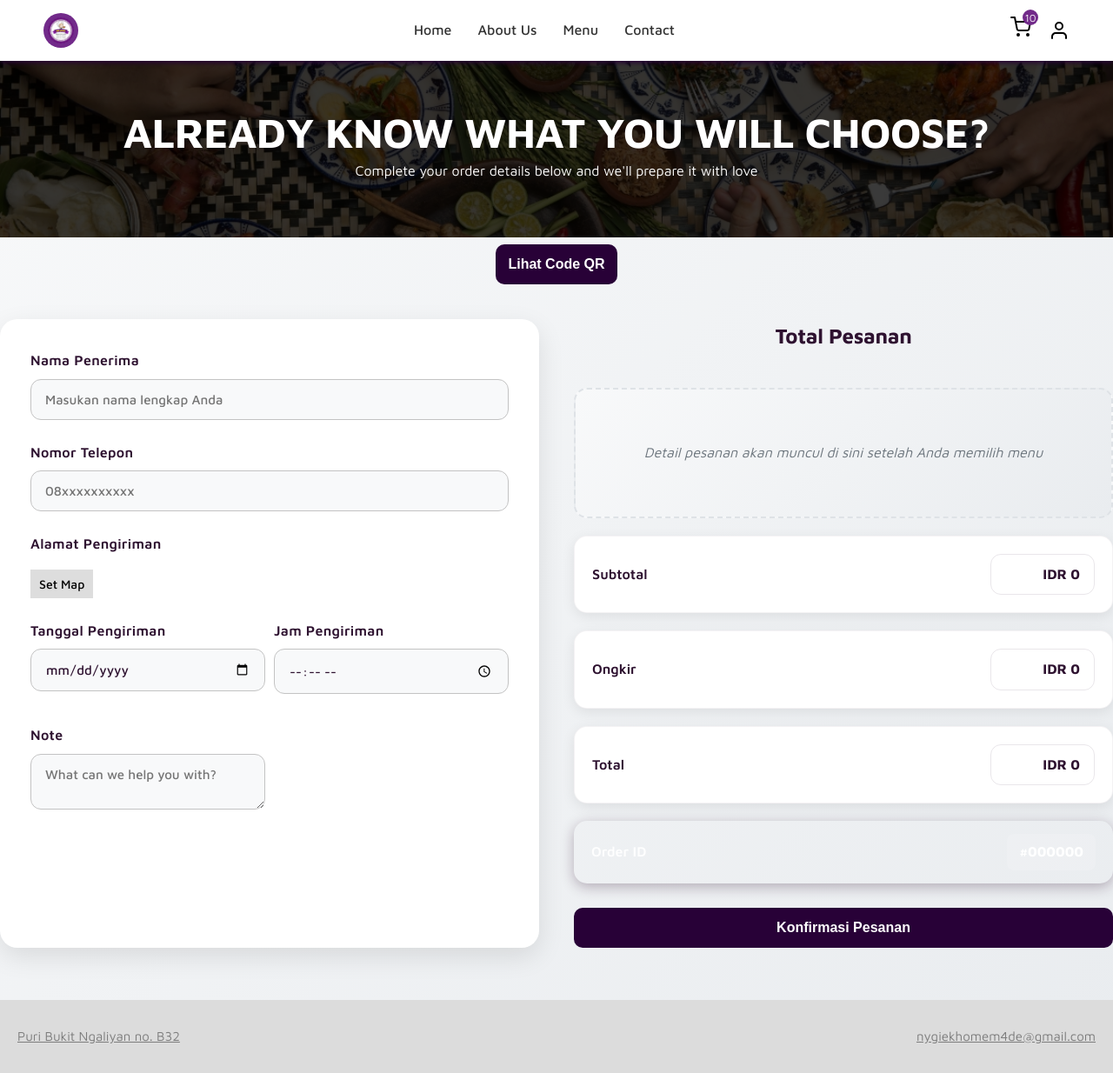
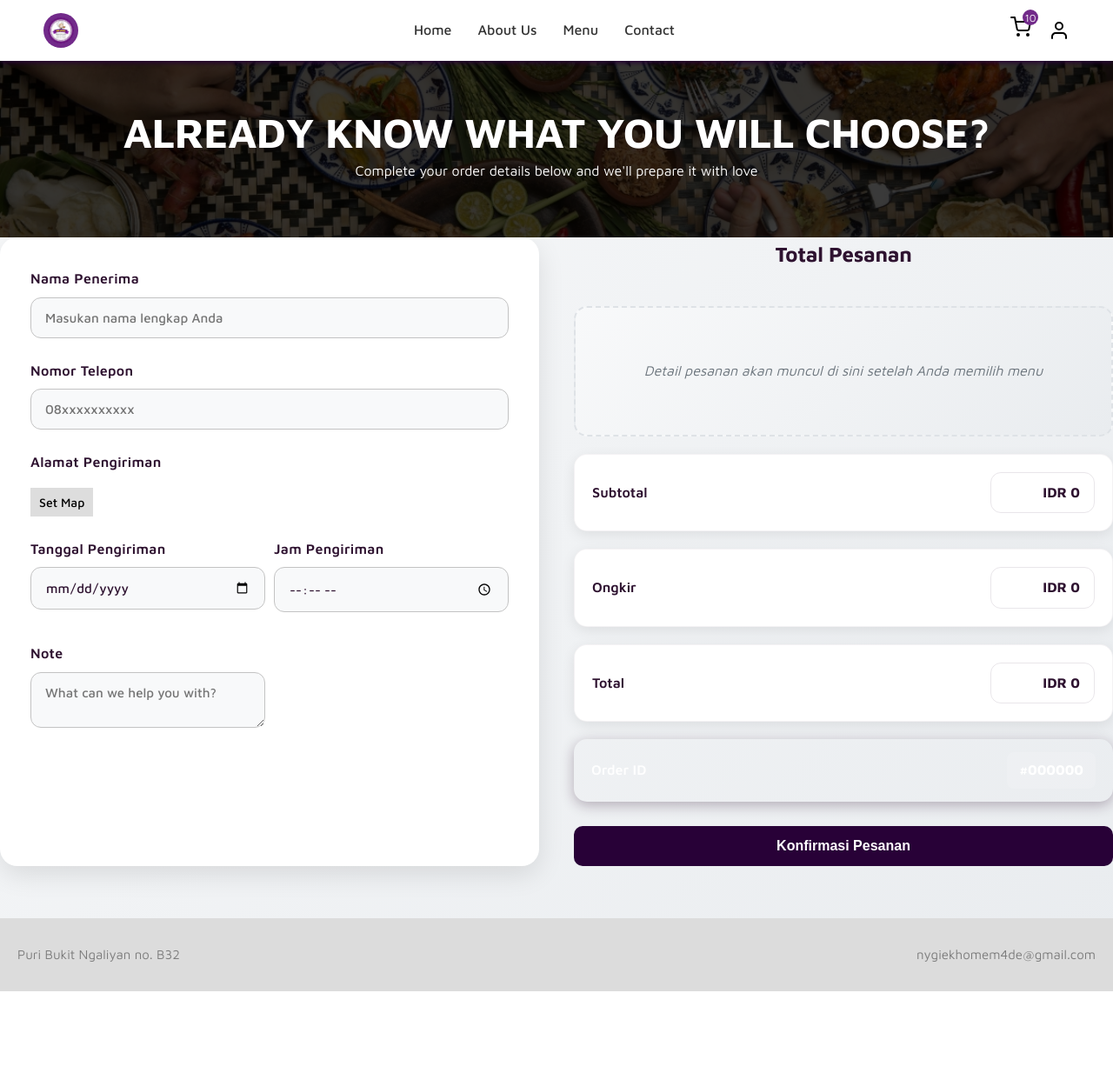
Before and after one commit to hizkia1437/Hizkia-Aditya-16-XPPLG1, a PHP site: page /paymentrevisi.php in a window 1280 px wide. Shown: the whole page at 87% size. After the commit the page ends 1140 px from the top, so only its background shows below. Run offline with PHP 8.4, Linux system fonts and the light colour scheme; some libraries are stand-ins or nearby versions; some web fonts are replaced.

Commit message:
Add files via upload

```diff
--- a/pjbl/paymentrevisi.php
+++ b/pjbl/paymentrevisi.php
@@ -196,118 +196,7 @@
             z-index: 1;
         }
 
-        /* QR Button - Enhanced */
-        .qr-button-container {
-    text-align: center;
-    margin-bottom: 40px;
-}
 
-.btn-qr {
-    padding: 14px;
-    background: #280137;
-    color: white;
-    border: none;
-    border-radius: 10px;
-    cursor: pointer;
-    font-size: 16px;
-    font-weight: 600;
-    transition: all 0.3s ease;
-    margin-top: 8px;
-    position: relative;
-    overflow: hidden;
-}
-
-.btn-qr::before {
-    content: '';
-    position: absolute;
-    top: 0;
-    left: -100%;
-    width: 100%;
-    height: 100%;
-    background: linear-gradient(90deg, transparent, rgba(255,255,255,0.2), transparent);
-    transition: left 0.5s;
-}
-
-.btn-qr:hover::before {
-    left: 100%;
-}
-
-.btn-qr:hover {
-    background: #3d1a4f;
-    transform: translateY(-1px);
-    box-shadow: 0 8px 20px rgba(40, 1, 55, 0.25);
-}
-
-.btn-qr:active {
-    transform: translateY(0);
-}
-
-.popup-overlay {
-    position: fixed;
-    top: 0;
-    left: 0;
-    width: 100vw;
-    height: 100vh;
-    background: rgba(0, 0, 0, 0.8);
-    display: none;
-    justify-content: center;
-    align-items: center;
-    z-index: 1000;
-    opacity: 0;
-    visibility: hidden;
-    transition: all 0.3s ease;
-}
-
-.popup-overlay.show {
-    display: flex;
-    opacity: 1;
-    visibility: visible;
-}
-
-.popup-content {
-    background: white;
-    padding: 2rem;
-    border-radius: 20px;
-    text-align: center;
-    position: relative;
-    max-width: 400px;
-    width: 90%;
-    transform: scale(0.7);
-    transition: transform 0.3s ease;
-}
-
-.popup-overlay.show .popup-content {
-    transform: scale(1);
-}
-
-.popup-close {
-    position: absolute;
-    top: 15px;
-    right: 20px;
-    background: none;
-    border: none;
-    font-size: 1.5rem;
-    cursor: pointer;
-    color: #666;
-    transition: color 0.3s;
-}
-
-.popup-close:hover {
-    color: #333;
-}
-
-.popup-content h2 {
-    color: #333;
-    margin-bottom: 1.5rem;
-    font-size: 1.5rem;
-}
-
-.popup-content img {
-    max-width: 100%;
-    height: auto;
-    border-radius: 10px;
-    box-shadow: 0 10px 30px rgba(0,0,0,0.1);
-}
 
         /* Content Layout - Enhanced Responsive */
         .content-layout {
@@ -571,6 +460,7 @@
             color:rgb(125, 125, 125);
             font-size: 15px;
             transition: color 0.3s;
+            text-decoration: none;
         }
 
         .footer-link:hover {
@@ -659,16 +549,7 @@
     </div>
 
 
-    <div class="qr-button-container">
-            <button class="btn-qr" onclick="showQrPopup()"> Lihat Code QR</button>
-        </div>
-        <!-- QR Code Popup -->
-    <div class="popup-overlay" id="qrPopup">
-        <div class="popup-content">
-            <button class="popup-close" onclick="hideQrPopup()">✕</button>
-            <img id="qrImage" src="" alt="QR Code untuk Pembayaran">
-        </div>
-    </div>
+
         <div class="content-layout">
             <!-- Left Section - Form -->
             <div class="form-section">
@@ -766,40 +647,8 @@
 
     <script>
 
-        function showQrPopup() {
-            // Dummy: ambil QR dari Midtrans
-            const qrUrl = "https://dummyimage.com/200x200/000/fff&text=QR+Midtrans";
-            document.getElementById("qrImage").src = qrUrl;
-            const popup = document.getElementById("qrPopup");
-            popup.style.display = "flex";
-            // Give the browser a moment before applying the animation class
-            setTimeout(() => {
-                popup.classList.add("show");
-            }, 10);
-        }
 
-        function hideQrPopup() {
-            const popup =document.getElementById("qrPopup");
-            popup.classList.remove("show");
-            // Wait for animation to finish before hiding
-            setTimeout(() => {
-                popup.style.display = "none";
-            }, 300);
-        }
 
-        // Close popup when clicking outside of it
-        document.getElementById('qrPopup').addEventListener('click', function(e) {
-            if (e.target === this) {
-                hidePopup();
-            }
-        });
-
-        // Close popup with Escape key
-        document.addEventListener('keydown', function(e) {
-            if (e.key === 'Escape') {
-                hidePopup();
-            }
-        });
 
         // Order confirmation function
         function kirimPesanan() {
```
